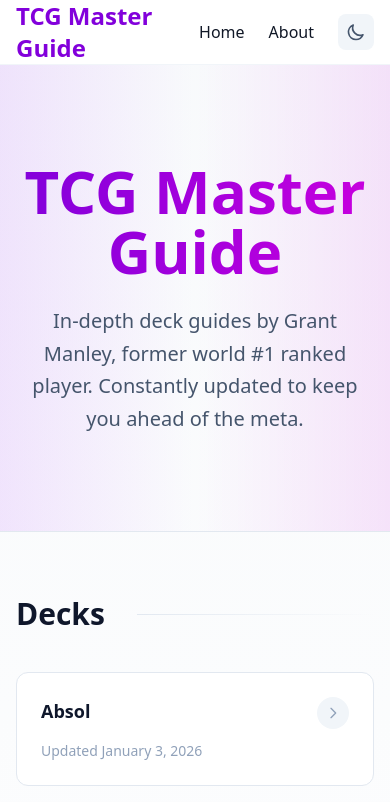
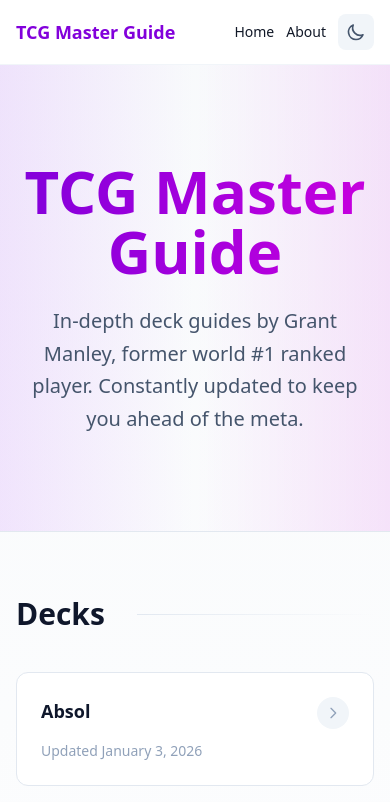
Before and after one commit to OliverMKing/tcgmasterguide.com, a Next.js app: page / in a window 390 px wide. Shown: the top 802 px of the page. Built offline with nearby package versions, Linux system fonts and the light colour scheme.

Commit message:
make navbar prettier on mobile

```diff
--- a/src/components/Navbar.tsx
+++ b/src/components/Navbar.tsx
@@ -8,22 +8,22 @@ export default function Navbar() {
     <nav className="bg-white dark:bg-slate-800 border-b border-slate-100 dark:border-slate-700 shadow-sm">
       <div className="max-w-7xl mx-auto px-4 sm:px-6 lg:px-8">
         <div className="flex justify-between items-center h-16">
-          <Link href="/" className="flex items-center">
-            <span className="text-2xl font-bold text-purple-700 dark:text-purple-400">
+          <Link href="/" className="flex items-center shrink-0">
+            <span className="text-lg sm:text-2xl font-bold text-purple-700 dark:text-purple-400">
               TCG Master Guide
             </span>
           </Link>
 
-          <div className="flex items-center space-x-6">
+          <div className="flex items-center space-x-3 sm:space-x-6">
             <Link
               href="/"
-              className="text-text-secondary dark:text-slate-300 hover:text-purple-700 dark:hover:text-purple-400 transition-colors"
+              className="text-sm sm:text-base text-text-secondary dark:text-slate-300 hover:text-purple-700 dark:hover:text-purple-400 transition-colors"
             >
               Home
             </Link>
             <Link
               href="/about"
-              className="text-text-secondary dark:text-slate-300 hover:text-purple-700 dark:hover:text-purple-400 transition-colors"
+              className="text-sm sm:text-base text-text-secondary dark:text-slate-300 hover:text-purple-700 dark:hover:text-purple-400 transition-colors"
             >
               About
             </Link>
```
